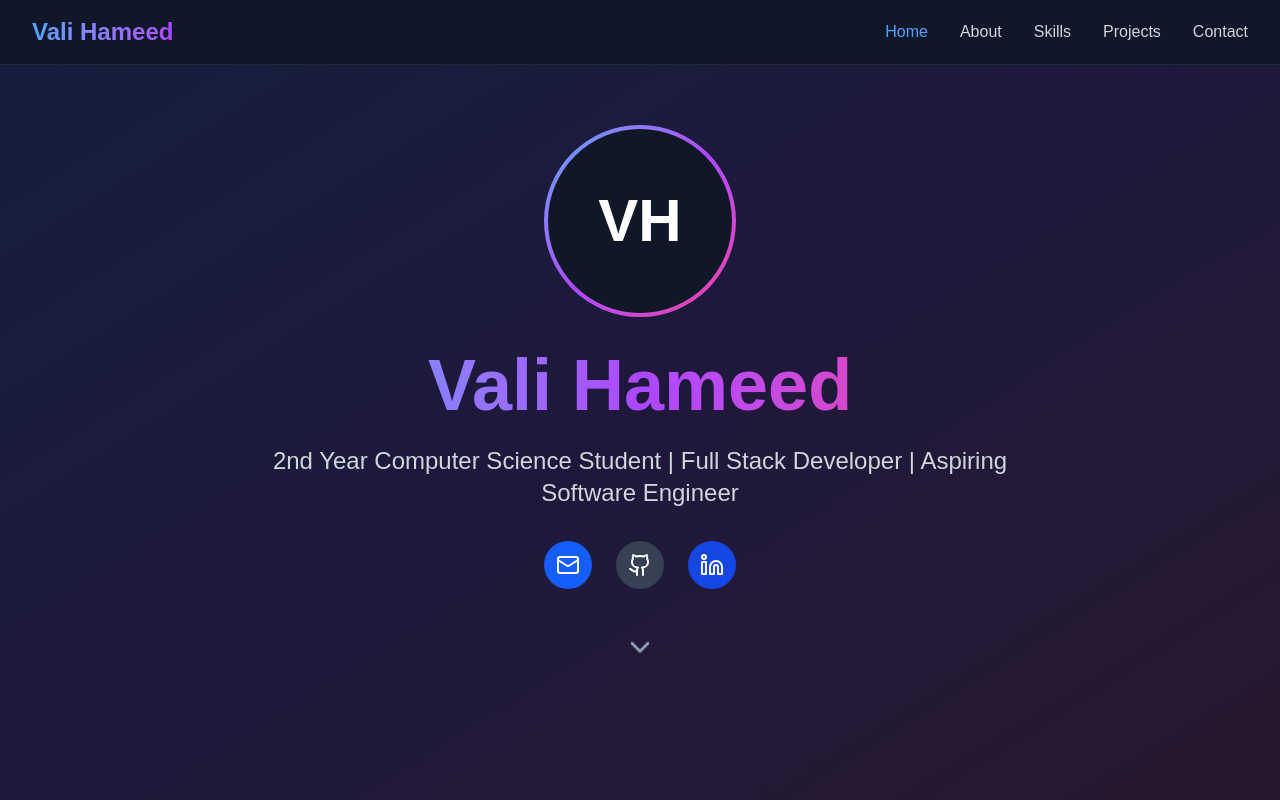
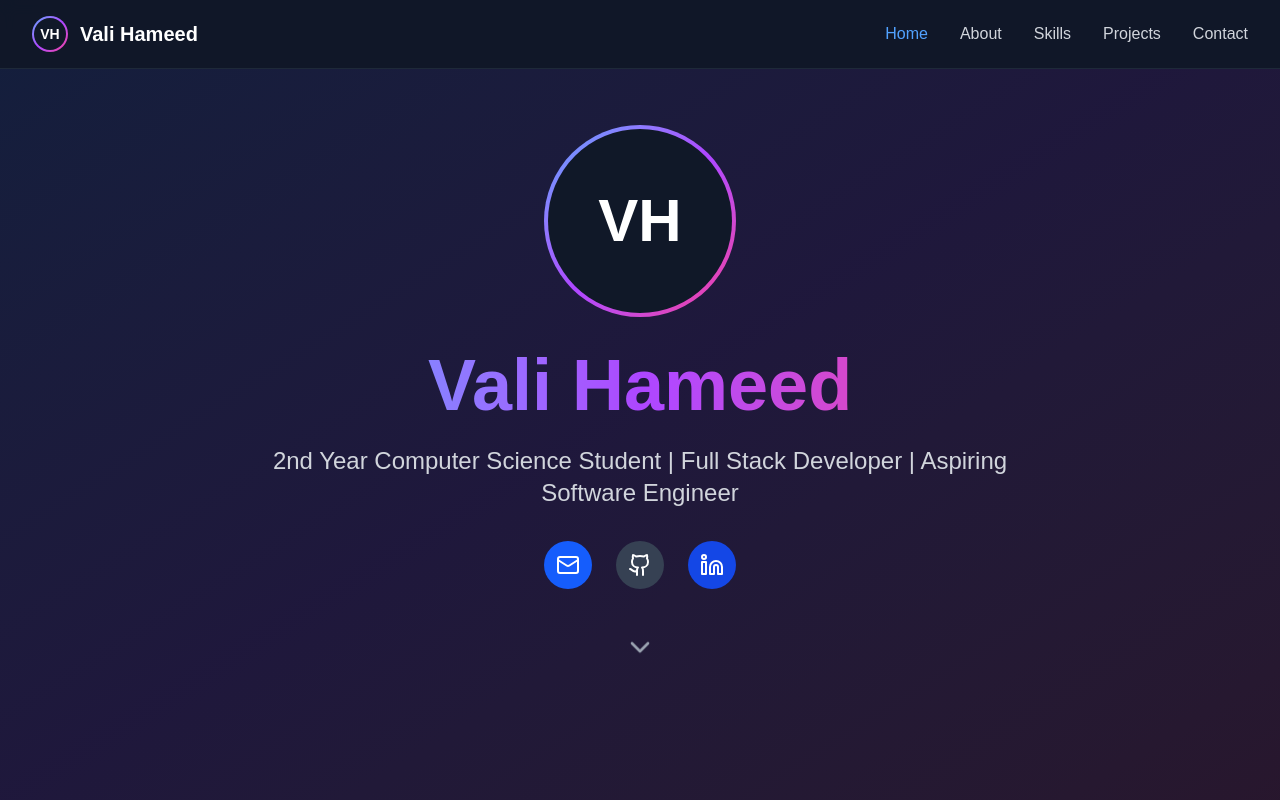
Before and after one commit to Vali-Hameed/Portfolio-Website, a Next.js app: page / in a window 1280 px wide. Shown: the top 800 px of the page. Built offline with nearby package versions, Linux system fonts and the light colour scheme.

Commit message:
chnaged the logo in the navigation top left. When clicked it takes you back to the hero section

```diff
--- a/src/app/page.js
+++ b/src/app/page.js
@@ -75,9 +75,19 @@ const Portfolio = () => {
       <nav className="fixed top-0 w-full bg-gray-900/95 backdrop-blur-sm z-50 border-b border-gray-800">
         <div className="max-w-7xl mx-auto px-4 sm:px-6 lg:px-8">
           <div className="flex justify-between items-center py-4">
-            <div className="text-2xl font-bold bg-gradient-to-r from-blue-400 to-purple-500 bg-clip-text text-transparent">
-              Vali Hameed
-            </div>
+      <a
+        href="#home"
+        onClick={(e) => { e.preventDefault(); scrollToSection('home'); }}
+        className="flex items-center space-x-3"
+      >
+        {/* This nested structure creates the gradient border effect */}
+        <div className="w-9 h-9 rounded-full bg-gradient-to-br from-blue-400 via-purple-500 to-pink-500 p-0.5">
+          <div className="w-full h-full rounded-full bg-gray-900 flex items-center justify-center">
+            <span className="text-sm font-bold text-white">VH</span>
+          </div>
+        </div>
+        <span className="font-bold text-xl text-white hidden sm:block">Vali Hameed</span>
+      </a>
 
             {/* Desktop Menu */}
             <div className="hidden md:flex space-x-8">
```
